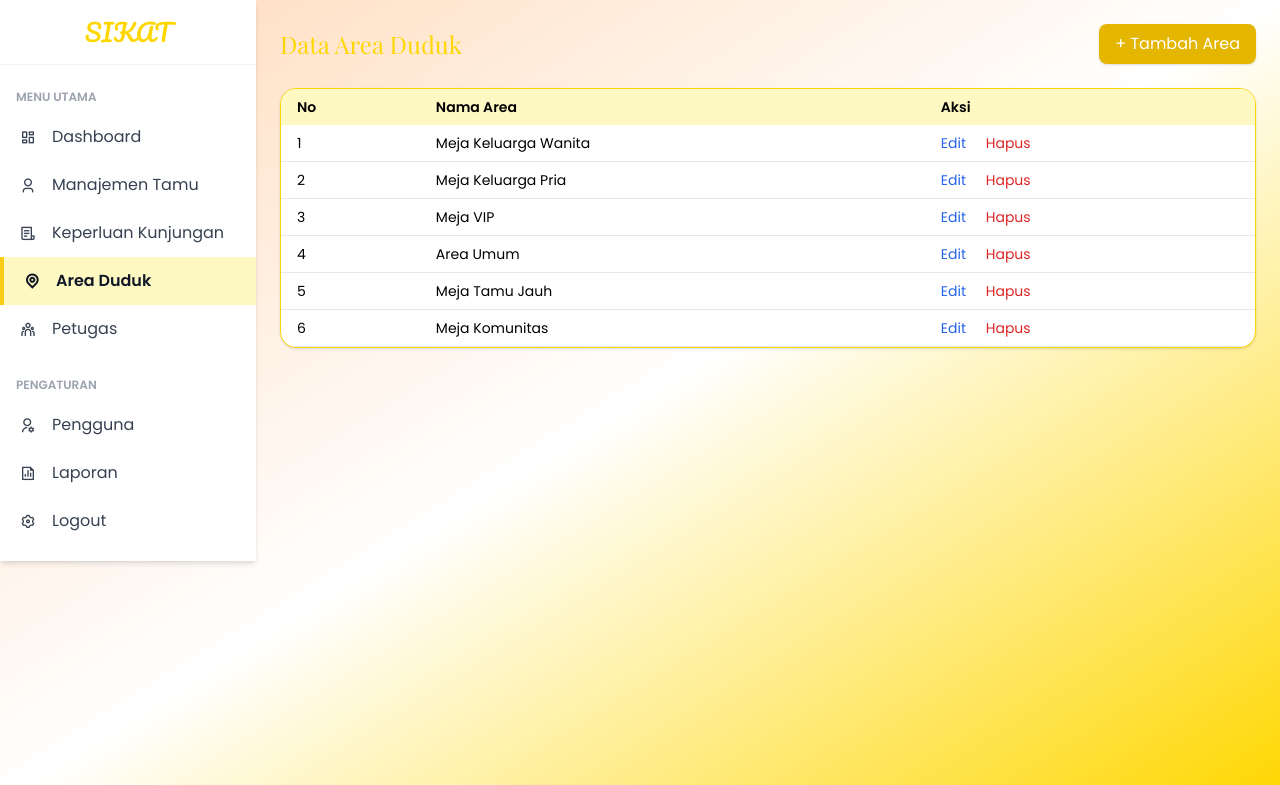
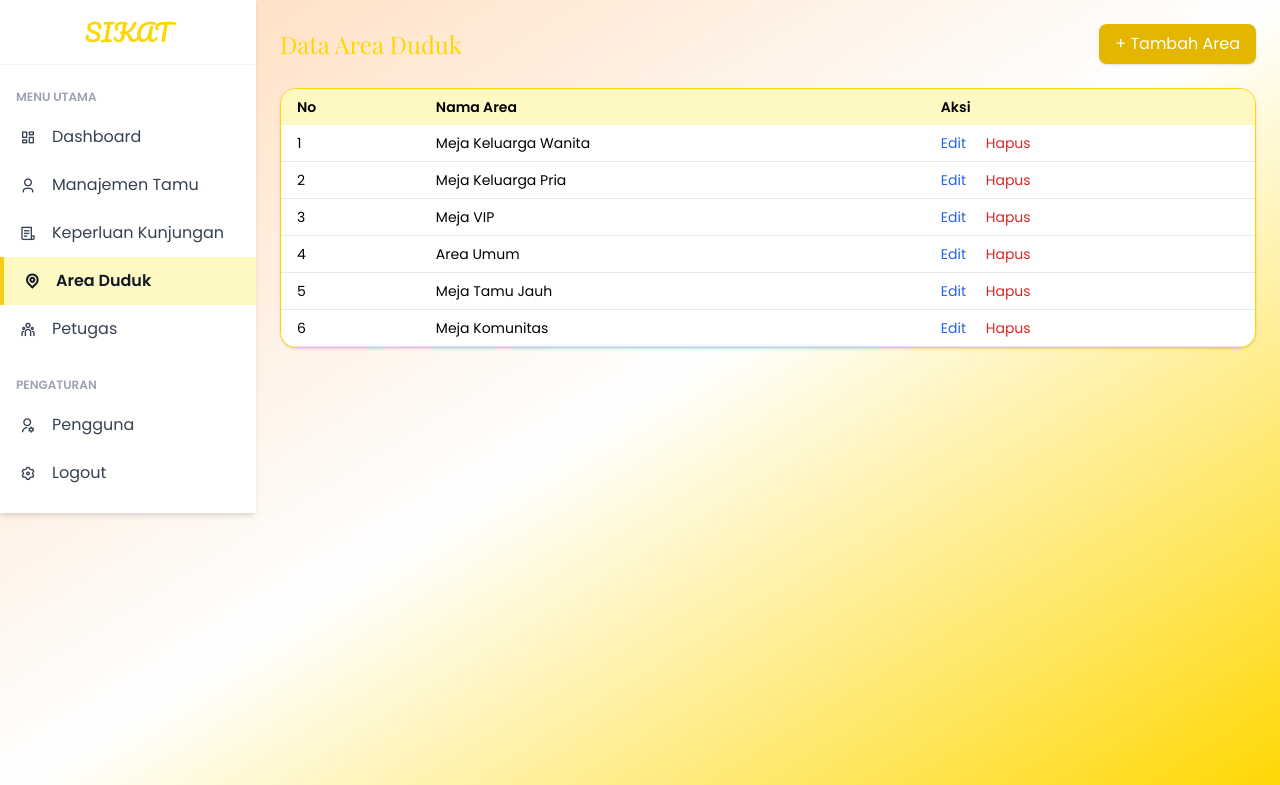
Before and after one commit to oshlite/UAP_WEB_SIKAT, a PHP site: page /admin/area.php in a window 1280 px wide. Shown: the top 785 px of the page. Run offline with PHP 8.4, Linux system fonts and the light colour scheme; data comes from the database, SQL or seed files in the repository; some libraries are stand-ins or nearby versions.

Commit message:
perbaikan sidebar

```diff
--- a/admin/sidebar.php
+++ b/admin/sidebar.php
@@ -49,13 +49,6 @@
       <span>Pengguna</span>
     </a>
 
-    <a href="laporan.php" class="nav-item flex items-center px-4 py-3 <?= $currentPage == 'laporan.php' ? 'bg-yellow-100 border-l-4 border-yellow-400 text-gray-900 font-semibold' : 'text-gray-700' ?>">
-      <div class="w-6 h-6 flex items-center justify-center mr-3">
-        <i class="ri-file-chart-line"></i>
-      </div>
-      <span>Laporan</span>
-    </a>
-
     <a href="logout.php" class="nav-item flex items-center px-4 py-3 <?= $currentPage == 'logout.php' ? 'bg-yellow-100 border-l-4 border-yellow-400 text-gray-900 font-semibold' : 'text-gray-700' ?>">
       <div class="w-6 h-6 flex items-center justify-center mr-3">
         <i class="ri-settings-3-line"></i>
```
